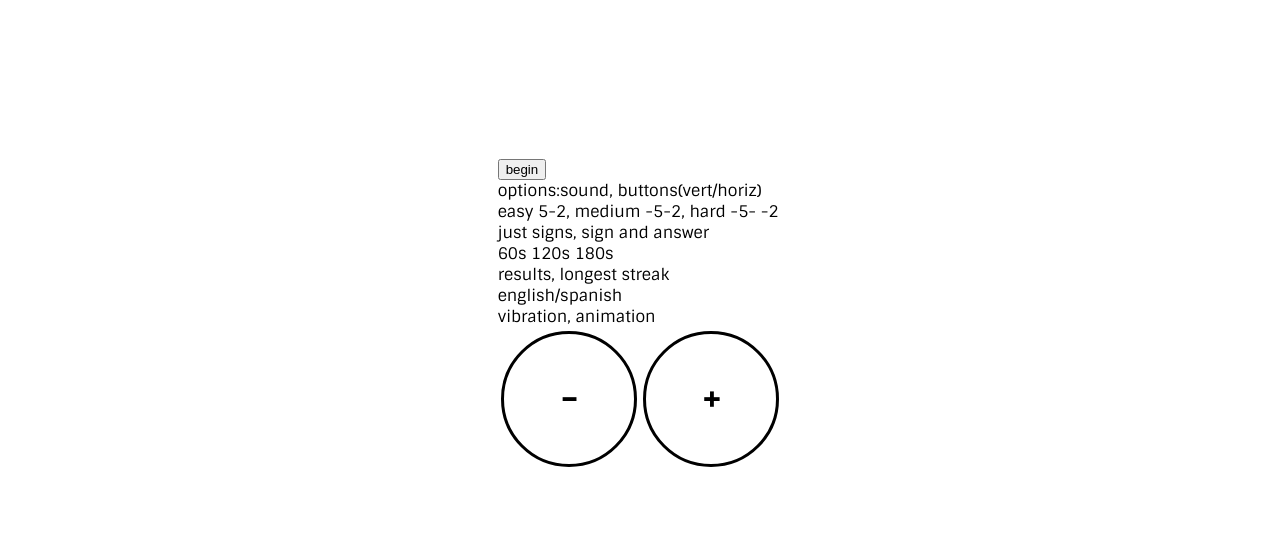
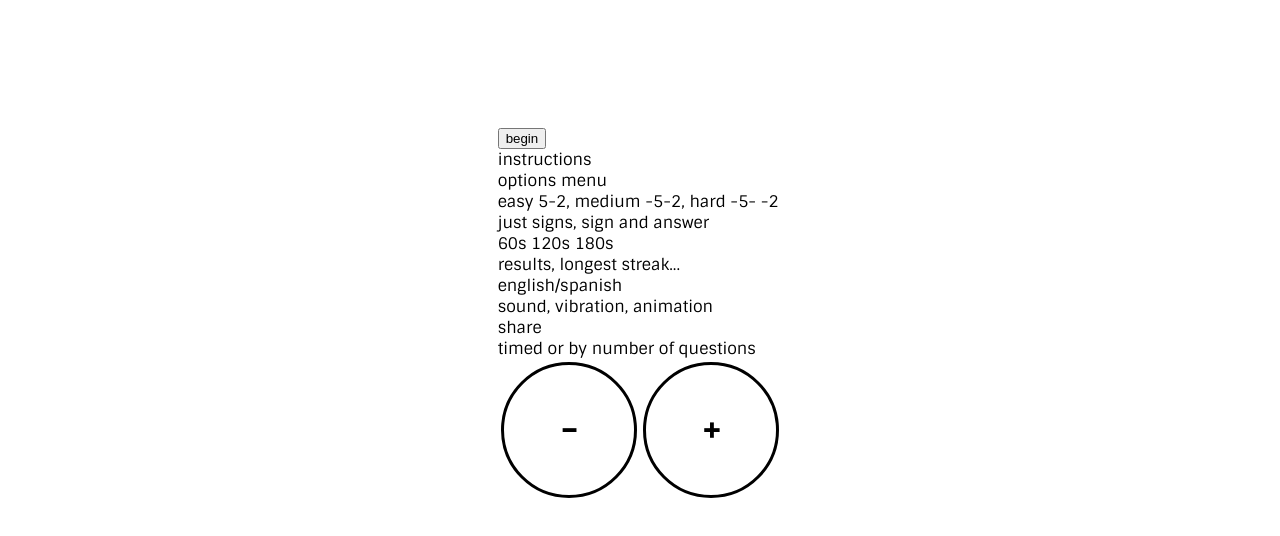
Before and after one commit to mlorberdev/Game---Integers, a plain HTML site: page index.html in a window 1280 px wide. Shown: the part 86-622 px from the top of the page. Drawn offline with Linux system fonts and the light colour scheme.

Commit message:
todo list

```diff
--- a/index.html
+++ b/index.html
@@ -19,14 +19,16 @@
       <section id="working-page">
         <progress id="progress" max="60" value="0" aria-label="progress bar"></progress>
         <button id="begin">begin</button>
-
-        <div>options:sound, buttons(vert/horiz)</div>
+        <div>instructions</div>
+        <div>options menu</div>
         <div>easy 5-2, medium -5-2, hard -5- -2</div>
         <div>just signs, sign and answer</div>
         <div>60s 120s 180s</div>
-        <div>results, longest streak</div>
+        <div>results, longest streak...</div>
         <div>english/spanish</div>
-        <div>vibration, animation</div>
+        <div>sound, vibration, animation</div>
+        <div>share</div>
+        <div>timed or by number of questions</div>
         <article>
           <!-- <div id="keyboard">
             <div id="k7">7</div>
```
